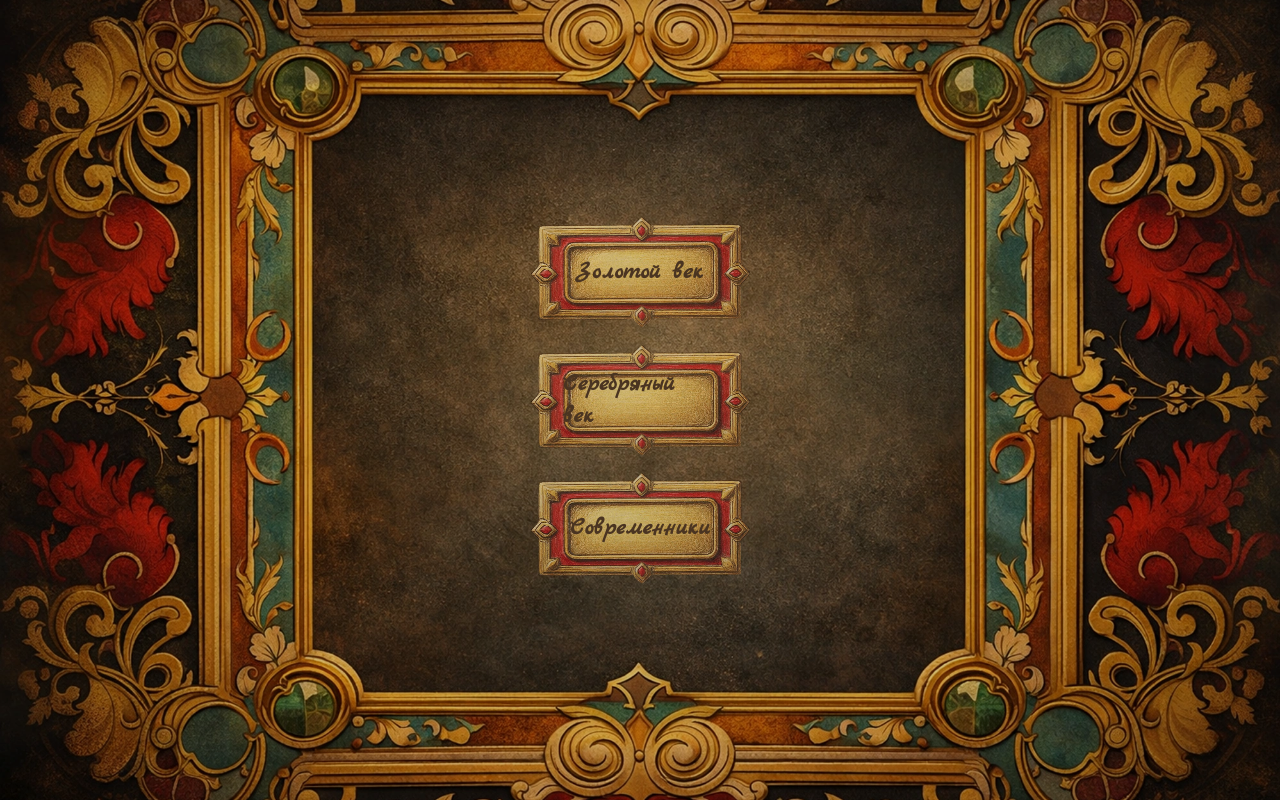
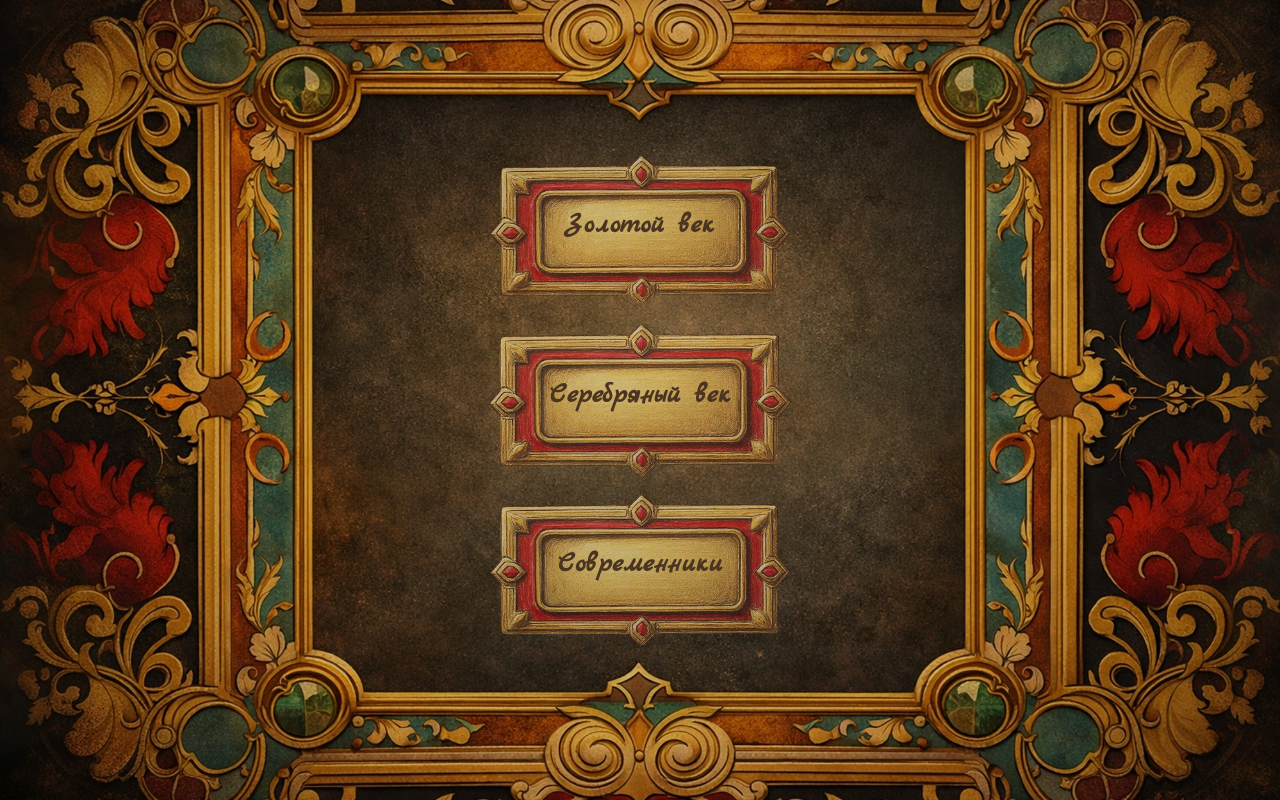
Before and after one commit to MSNZT/tdnc-history, a Next.js app: page / in a window 1280 px wide. Built offline with nearby package versions, Linux system fonts and the light colour scheme.

Commit message:
Changed btns size

```diff
--- a/src/app/page.tsx
+++ b/src/app/page.tsx
@@ -1,3 +1,53 @@
+// import Image from "next/image";
+// import Link from "next/link";
+
+// const links = [
+//   { href: "/history-map", title: "Золотой век" },
+//   { href: "/", title: "Серебряный век" },
+//   { href: "/", title: "Современники" },
+// ];
+
+// export default function Home() {
+//   return (
+//     <main className="relative h-svh w-full overflow-hidden bg-black flex items-center justify-center">
+//       <Image
+//         src="/main-bg.webp"
+//         alt="ornate frame"
+//         fill
+//         priority
+//         quality={75}
+//         className="object-cover object-center min-w-full min-h-full"
+//       />
+
+//       <div className="relative z-10 flex flex-col items-center gap-[2vh]">
+//         {links.map((l) => (
+//           <Link
+//             href={l.href}
+//             key={l.title}
+//             className="
+//             font-hand
+//             font-bold
+//             h-[clamp(100px,12vw,200px)]
+//             aspect-360/172
+//             bg-[url(/button.webp)] bg-contain bg-no-repeat bg-center
+//             flex items-center justify-center
+//             text-[clamp(1.2rem,2.2vw,2.2rem)]
+//             text-[#4a3421]
+//             pb-[2.5%]
+//             transition-all duration-300 ease-out
+//             hover:scale-105 hover:brightness-110
+//             hover:drop-shadow-[0_0_25px_rgba(212,175,55,0.8)]
+//             active:scale-95
+//             px-10
+//   ">
+//             {l.title}
+//           </Link>
+//         ))}
+//       </div>
+//     </main>
+//   );
+// }
+
 import Image from "next/image";
 import Link from "next/link";
 
@@ -10,7 +60,14 @@ const links = [
 export default function Home() {
   return (
     <main className="relative h-svh w-full overflow-hidden bg-black flex items-center justify-center">
-      <Image src="/main-bg.webp" alt="ornate frame" fill priority quality={75} className="object-cover object-center" />
+      <Image
+        src="/main-bg.webp"
+        alt="ornate frame"
+        fill
+        priority
+        quality={75}
+        className="object-cover object-center min-w-full min-h-full scale-105 xl:scale-100"
+      />
 
       <div className="relative z-10 flex flex-col items-center gap-[2vh]">
         {links.map((l) => (
@@ -20,13 +77,17 @@ export default function Home() {
             className="
             font-hand
             font-bold
+            h-[clamp(120px,12vw,200px)]
+            aspect-360/172
             bg-[url(/button.webp)] bg-contain bg-no-repeat bg-center
-              h-[14vh] max-h-[172px]
-              aspect-360/172
             flex items-center justify-center
-              text-xl md:text-2xl text-[#4a3421]
-              transition-transform hover:scale-105 active:scale-95
-              cursor-pointer
+            text-[clamp(1.4rem,2.2vw,2.2rem)]
+            text-[#4a3421]
+            pb-[2.5%]
+            transition-all duration-300 ease-out
+            hover:scale-105 hover:brightness-110
+            hover:drop-shadow-[0_0_25px_rgba(212,175,55,0.8)]
+            active:scale-95
             px-10
   ">
             {l.title}
```
Lines whose indentation alone changed are shown as unchanged.
